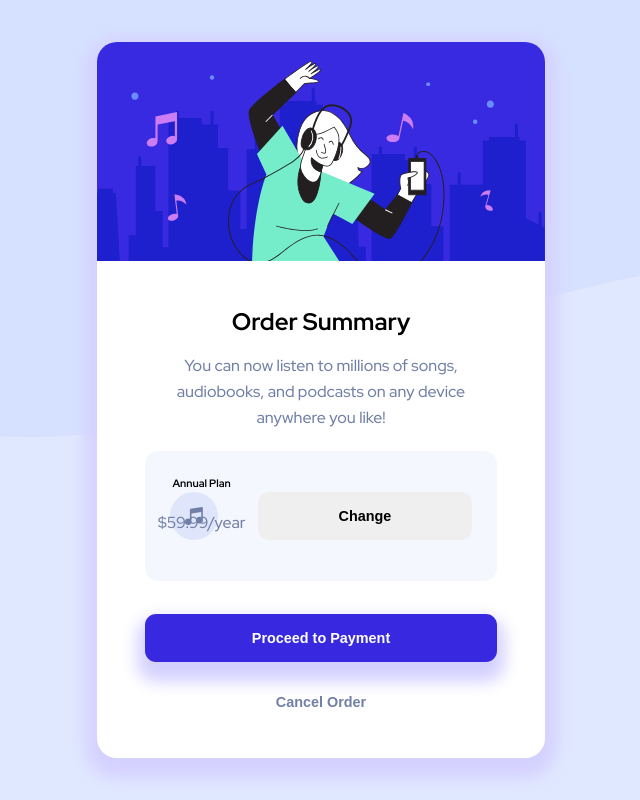
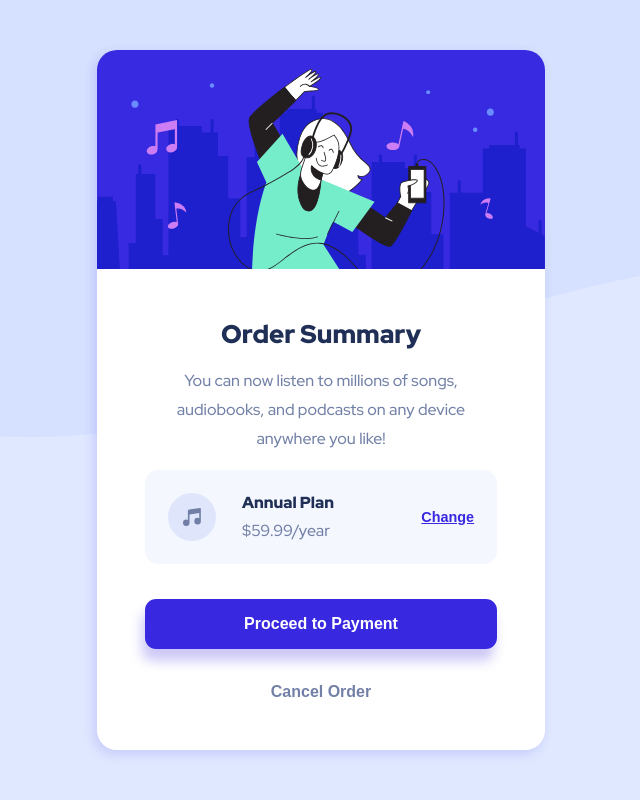
Before and after one commit to chegx/order-summary-component, a plain HTML site: page index.html in a window 1280 px wide. Shown: the whole page, without its empty margins (319-959 px from the left). Drawn offline with Linux system fonts and the light colour scheme.

Commit message:
Update styles.css

```diff
--- a/css/styles.css
+++ b/css/styles.css
@@ -26,57 +26,57 @@ body {
 main {
   width: 20.5rem;
   border-radius: 1.25rem;
-  box-shadow: 0 0.5rem 1rem 0.75rem #D5D1FF;
+  overflow: hidden;
+  /* no need to add border-radius to image and card  */
+  box-shadow: -0.2rem 0.25rem 0.75rem hsl(245, 75%, 52%, 0.15);
 }
 
-h2 {
-  font-size: 1.35rem;
+h1 {
+  font-size: 1.2rem;
   font-weight: 900;
+  color: var(--Dark-blue);
+}
+
+h6 {
+  font-size: 0.9rem;
+  font-weight: 900;
+  margin-bottom: 0.1rem;
+  color: var(--Dark-blue);
 }
 
 p {
-  font-size: 0.95rem;
+  font-size: 0.9rem;
   font-weight: 500;
   color: var(--Desaturated-blue);
-  margin-top: 1rem;
-  margin-bottom: 1.5rem;
-  padding-left: 0.75rem;
-  padding-right: 0.75rem;
-  line-height: 165%;
-}
-
-span {
-  font-size: 0.9rem;
-}
-
-a {
-  font-size: 0.8rem;
-  font-weight: 700;
-  color: var(--Bright-blue);
+  margin-bottom: 0;
+  /* changing Chromium default p margin  */
 }
 
 article {
   background-color: white;
-  padding: 2rem 1.5rem 1rem;
-  border-bottom-left-radius: inherit;
-  border-bottom-right-radius: inherit;
+  padding: 2.2rem 1.5rem 2rem;
   text-align: center;
 }
 
 #illustration {
   width: 100%;
   display: block;
-  /*remove white space*/
-  border-top-left-radius: inherit;
-  border-top-right-radius: inherit;
+  /*remove white space in Firefox*/
+}
+
+.description {
+  margin-top: 1rem;
+  margin-bottom: 1.5rem;
+  line-height: 180%;
 }
 
 .plan-box {
   display: flex;
+  flex-direction: row;
   align-items: center;
   justify-content: space-between;
   background-color: var(--Very-pale-blue);
-  padding: 6%;
+  padding: 6.5%;
   border-radius: 0.8rem;
 }
 
@@ -85,39 +85,34 @@ article {
 }
 
 .plan-price {
-  display: flex;
-  flex-direction: column;
-  margin-left: -2rem;
-  gap: 0.3rem;
-}
-
-.plan {
-  font-weight: 900;
-}
-
-.price {
-  color: var(--Desaturated-blue);
+  text-align: left;
+  margin-left: -5%;
 }
 
 button {
-  display: inline-block;
-  /*a line break between buttons*/
-  width: 100%;
-  padding-top: 1rem;
-  padding-bottom: 1rem;
   border: none;
   border-radius: 0.7rem;
   font-size: 0.9rem;
   font-weight: 900;
   cursor: pointer;
+  transition: 0.2s;
+}
+
+.btn-change {
+  background-color: transparent;
+  font-size: 0.9rem;
+  color: var(--Bright-blue);
+  text-decoration: underline;
 }
 
 .btn-top {
-  margin-top: 1.5rem;
-  margin-bottom: 0.6rem;
+  margin-top: 1.6rem;
+  margin-bottom: 1.5rem;
   background-color: var(--Bright-blue);
+  padding: 1rem 1rem;
+  width: 100%;
   color: white;
-  box-shadow: 0 0.75rem 1rem 0.5rem #D5D1FF;
+  box-shadow: -0.2rem 0.75rem 0.75rem hsl(245, 75%, 52%, 0.25);
 }
 
 .btn-bottom {
@@ -125,20 +120,17 @@ button {
   color: var(--Desaturated-blue);
 }
 
-a:hover {
-  color: #766CF1;
+.btn-change:hover {
+  opacity: 0.7;
   text-decoration: none;
-  transition: 0.5s;
 }
 
 .btn-top:hover {
-  background-color: #766CF1;
-  transition: 0.5s;
+   opacity: 0.7;
 }
 
 .btn-bottom:hover {
-  color: var(--Dark-blue);
-  transition: 0.5s;
+   color: var(--Dark-blue);
 }
 
 @media screen and (min-width: 720px) and (min-height: 720px) {
@@ -151,36 +143,32 @@ a:hover {
   }
 
   article {
-    padding: 2.8rem 3rem 2rem;
+    padding: 3rem;
   }
 
-  h2 {
-    font-size: 1.75rem;
+  h1 {
+    font-size: 1.6rem;
   }
 
-  p {
-    margin-bottom: 1.2rem;
+  p, button {
     font-size: 1rem;
   }
 
-  span {
+  h6 {
     font-size: 1rem;
+    margin-bottom: 0.4rem;
   }
 
-  a {
-    font-size: 0.9rem;
-  }
-
-  .plan-box {
-    padding: 7%;
+  .description {
+    margin-bottom: 1rem;
   }
 
   .plan-price {
-    margin-left: -4.5rem;
+    margin-left: -20%;
   }
 
   .btn-top {
-    margin-top: 2.1rem;
-    margin-bottom: 1rem;
+    margin-top: 2.2rem;
+    margin-bottom: 2rem;
   }
 }
```
